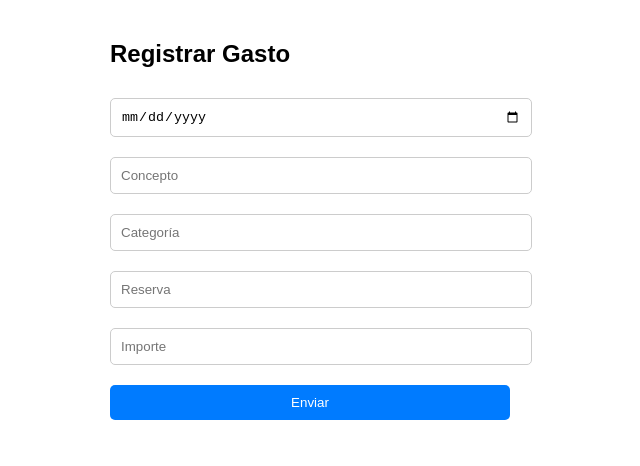
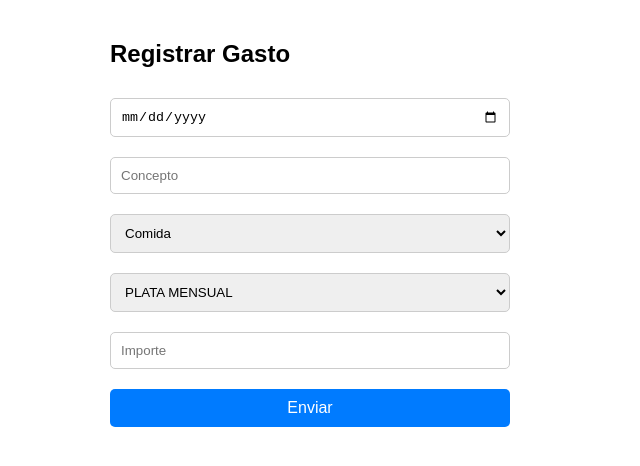
Before and after one commit to GabrielDiViesti/mis-apps, a plain HTML site: page index.html in a window 1280 px wide. Shown: the whole page, without its empty margins (330-970 px from the left). Drawn offline with Linux system fonts and the light colour scheme.

Commit message:
Update index.html

```diff
--- a/index.html
+++ b/index.html
@@ -6,8 +6,8 @@
     <title>App Gastos</title>
     <style>
         body { font-family: sans-serif; padding: 20px; max-width: 400px; margin: auto; }
-        input, button { width: 100%; padding: 10px; margin: 10px 0; border: 1px solid #ccc; border-radius: 5px; }
-        button { background-color: #007bff; color: white; border: none; }
+        input, select, button { width: 100%; padding: 10px; margin: 10px 0; border: 1px solid #ccc; border-radius: 5px; box-sizing: border-box; }
+        button { background-color: #007bff; color: white; border: none; font-size: 16px; }
     </style>
 </head>
 <body>
@@ -15,8 +15,29 @@
     <form id="gastoForm">
         <input type="date" id="fecha" required>
         <input type="text" id="concepto" placeholder="Concepto" required>
-        <input type="text" id="categoria" placeholder="Categoría" required>
-        <input type="text" id="reserva" placeholder="Reserva" required>
+
+        <select id="categoria">
+            <option value="Comida">Comida</option>
+            <option value="Transporte">Transporte</option>
+            <option value="Ocio">Ocio</option>
+            <option value="Salidas">Salidas</option>
+        </select>
+
+        <select id="reserva">
+            <option value="PLATA MENSUAL">PLATA MENSUAL</option>
+            <option value="SALIDAS">SALIDAS</option>
+            <option value="OSDE">OSDE</option>
+            <option value="TUENTI Y LUZ">TUENTI Y LUZ</option>
+            <option value="VISA Y AMEX SANTANDER">VISA Y AMEX SANTANDER</option>
+            <option value="PSICOLOGO">PSICOLOGO</option>
+            <option value="INTERNET">INTERNET</option>
+            <option value="TARJETA CREDITO MERCADOPAGO">TARJETA CREDITO MERCADOPAGO</option>
+            <option value="ALQUILER Y EXPENSAS">ALQUILER Y EXPENSAS</option>
+            <option value="NARANJA X">NARANJA X</option>
+            <option value="SUBE">SUBE</option>
+            <option value="LAVARROPAS - BNA">LAVARROPAS - BNA</option>
+        </select>
+
         <input type="number" id="monto" placeholder="Importe" required>
         <button type="button" onclick="enviarDatos()">Enviar</button>
     </form>
```
